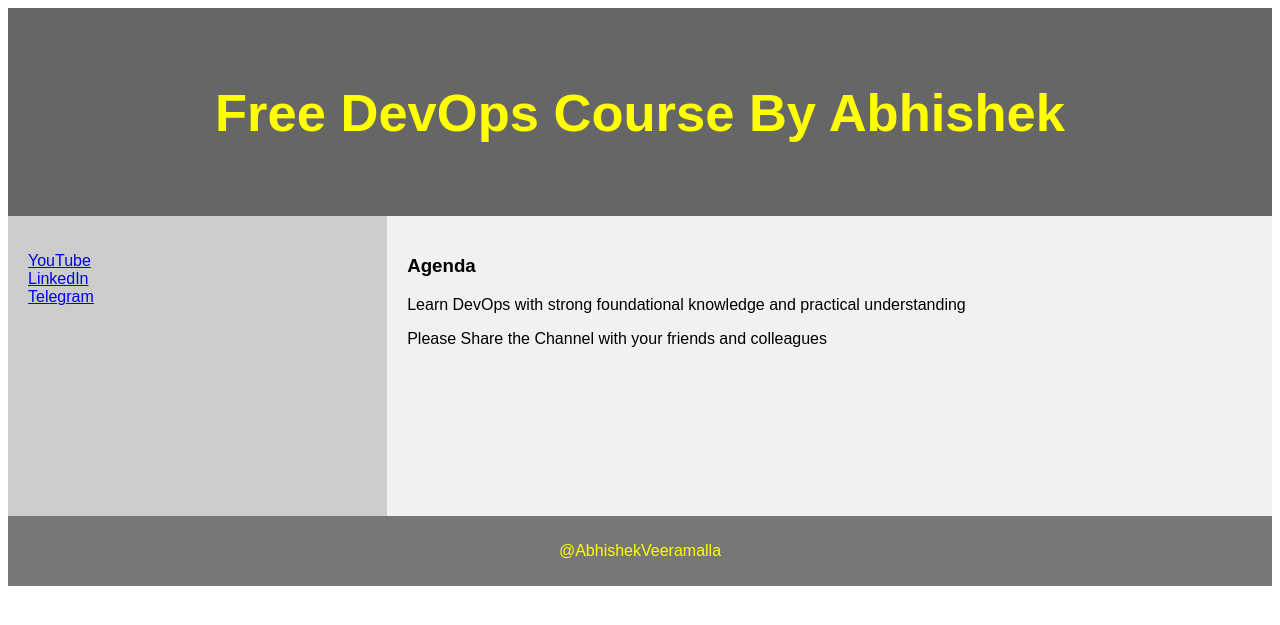
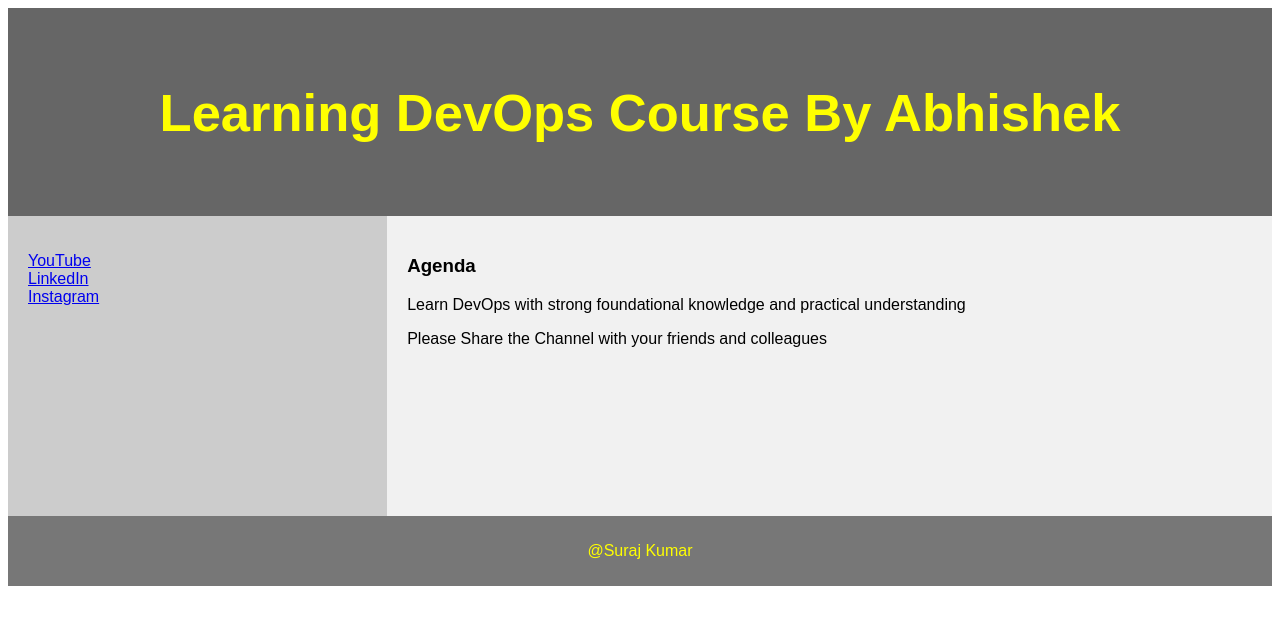
Before and after one commit to chikuuu09/DevOps-Learning, a Django app: page /demo/ in a window 1280 px wide. Shown: the top 625 px of the page. Run offline with Django 4.2, Linux system fonts and the light colour scheme.

Commit message:
Update demo_site.html

```diff
--- a/Docker/python-web-app/devops/demo/templates/demo_site.html
+++ b/Docker/python-web-app/devops/demo/templates/demo_site.html
@@ -73,15 +73,15 @@ footer {
 
 
 <header>
-  <h2>Free DevOps Course By Abhishek</h2>
+  <h2>Learning DevOps Course By Abhishek</h2>
 </header>
 
 <section>
   <nav>
     <ul>
-      <li><a href="www.youtube.com/@AbhishekVeeramalla">YouTube</a></li>
-      <li><a href="www.linkedin.com/in/abhishek-veeramalla-77b33996/">LinkedIn</a></li>
-      <li><a href="https://telegram.me/abhishekveeramalla">Telegram</a></li>
+      <li><a href=#>YouTube</a></li>
+      <li><a href="www.linkedin.com/in/suraj-kumar09">LinkedIn</a></li>
+      <li><a href="https://www.instagram.com/_chikuuu_.26/">Instagram</a></li>
     </ul>
   </nav>
 
@@ -93,7 +93,7 @@ footer {
 </section>
 
 <footer>
-  <p>@AbhishekVeeramalla</p>
+  <p>@Suraj Kumar</p>
 </footer>
 
 </body>
```
